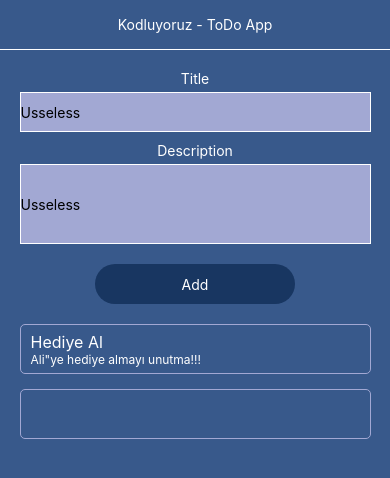
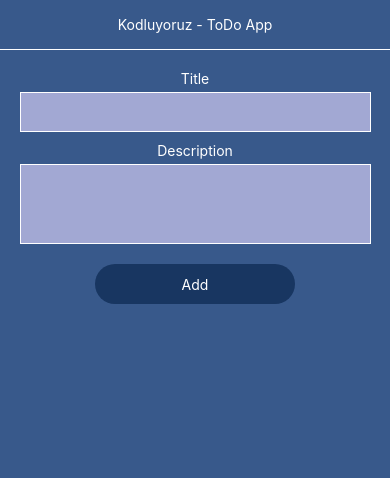
Before and after one commit to CagataySert/KodluyoruzEgitimi, a React Native app in the folder Kodluyoruz/: screen / in a window 390 px wide. Shown: the top 478 px of the page. Built offline with nearby package versions, Linux system fonts and the light colour scheme.

Commit message:
some functiionality which are related adding new todo's to list were added.

```diff
--- a/Kodluyoruz/App.js
+++ b/Kodluyoruz/App.js
@@ -6,20 +6,40 @@
 import AttachedList from './components/AttachedList';
 
 export default class App extends Component {
+
+  state = {
+    title: '',
+    description: '',
+    attachedList: []
+  }
+
+
+  handleTextChange = (type, value) => {
+    type === 'title' ? this.state.title = value : this.state.description = value;
+  }
+
+  handleAddButton = async () => {
+    await this.setState({
+      attachedList: [...this.state.attachedList, { 'title': this.state.title, 'description': this.state.description }]
+    });
+    console.log(this.state);
+
+  }
+
   render() {
     return (
       <SafeAreaView style={styles.container}>
         <Header />
 
         <Text style={{ color: 'white', marginBottom: 5 }}>Title</Text>
-        <Input inputHeight={40} />
+        <Input handleTextChange={this.handleTextChange} type='title' inputHeight={40} />
 
         <Text style={{ color: 'white', marginTop: 10, marginBottom: 5 }}>Description</Text>
-        <Input inputHeight={80} />
+        <Input handleTextChange={this.handleTextChange} type='decription' inputHeight={80} />
 
-        <Button renk={'#183661'} text={'Add'} />
+        <Button handleAddButton={this.handleAddButton} color={'#183661'} text={'Add'} />
 
-        <AttachedList />
+        <AttachedList attachedList={this.state.attachedList} />
       </SafeAreaView >
     );
   }
--- a/Kodluyoruz/components/AttachedList.js
+++ b/Kodluyoruz/components/AttachedList.js
@@ -5,32 +5,28 @@
 
 
 class AttachedList extends Component {
+
+
+
+
     render() {
         return (
             <FlatList
                 contentContainerStyle={{ alignItems: 'center' }}
-                data={[
-                    {
-                        title: 'Hediye Al',
-                        description: 'Ali"ye hediye almayı unutma!!!'
-                    },
-                    {
-                        key: 'basdasasd'
-                    }]
-                }
+                data={this.props.attachedList}
                 renderItem={({ item }) =>
                     <View style={styles.attachedBox}>
                         <Text style={styles.title}>{item.title}</Text>
                         <Text style={styles.description}>{item.description}</Text>
                     </View>}
-                style={styles.attachedList}
+                style={styles.attachedListRegion}
             />
         )
     }
 }
 
 const styles = StyleSheet.create({
-    attachedList: {
+    attachedListRegion: {
         width,
         marginTop: 20,
     },
--- a/Kodluyoruz/components/Button.js
+++ b/Kodluyoruz/components/Button.js
@@ -1,9 +1,11 @@
 import React from 'react'
 import { Text, TouchableOpacity, StyleSheet } from 'react-native'
 
+
 const Button = (props) => {
+
     return (
-        <TouchableOpacity activeOpacity={0.7} style={[styles.button, { backgroundColor: props.renk }]}>
+        <TouchableOpacity onPress={props.handleAddButton} activeOpacity={0.7} style={[styles.button, { backgroundColor: props.color }]}>
             <Text style={{ color: 'white' }}>{props.text}</Text>
         </TouchableOpacity>
     )
--- a/Kodluyoruz/components/Input.js
+++ b/Kodluyoruz/components/Input.js
@@ -7,18 +7,20 @@
 const { width } = Dimensions.get('window');
 
 class Input extends Component {
-    constructor(props) {
-        super(props);
-        this.state = { text: 'Usseless' };
-        console.log(props.inputHeight);
+    state = {
+        text: ''
+    };
 
+    handleTextChange = (text) => {
+        this.setState({ text });
+        this.props.handleTextChange(this.props.type, text);
     }
 
     render() {
         return (
             <TextInput
                 style={[styles.input, { height: this.props.inputHeight }]}
-                onChangeText={(text) => this.setState({ text })}
+                onChangeText={(text) => this.handleTextChange(text)}
                 value={this.state.text}
             />
         );
```
